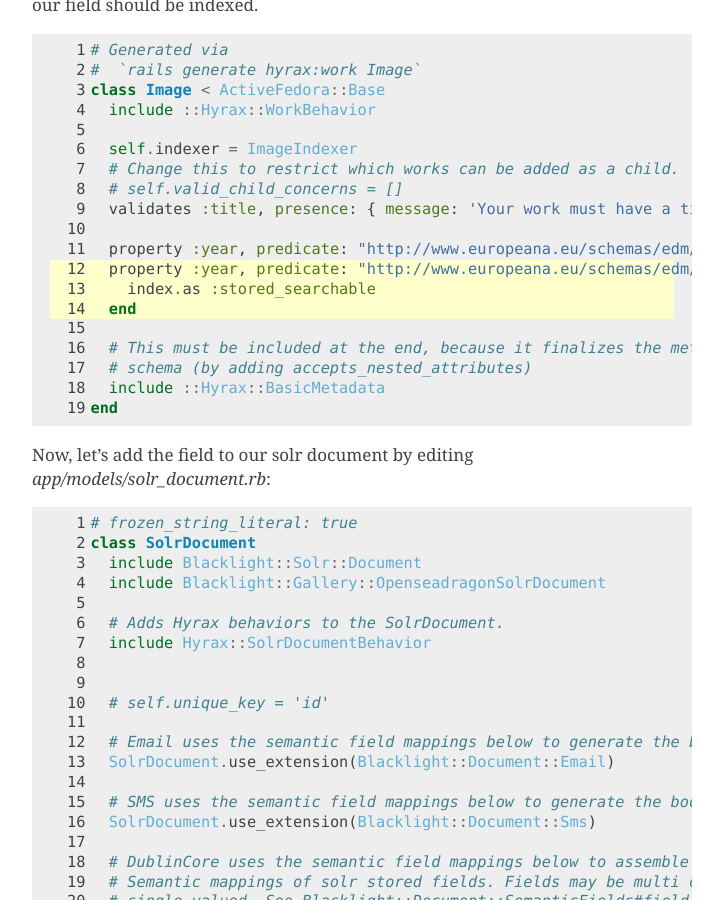
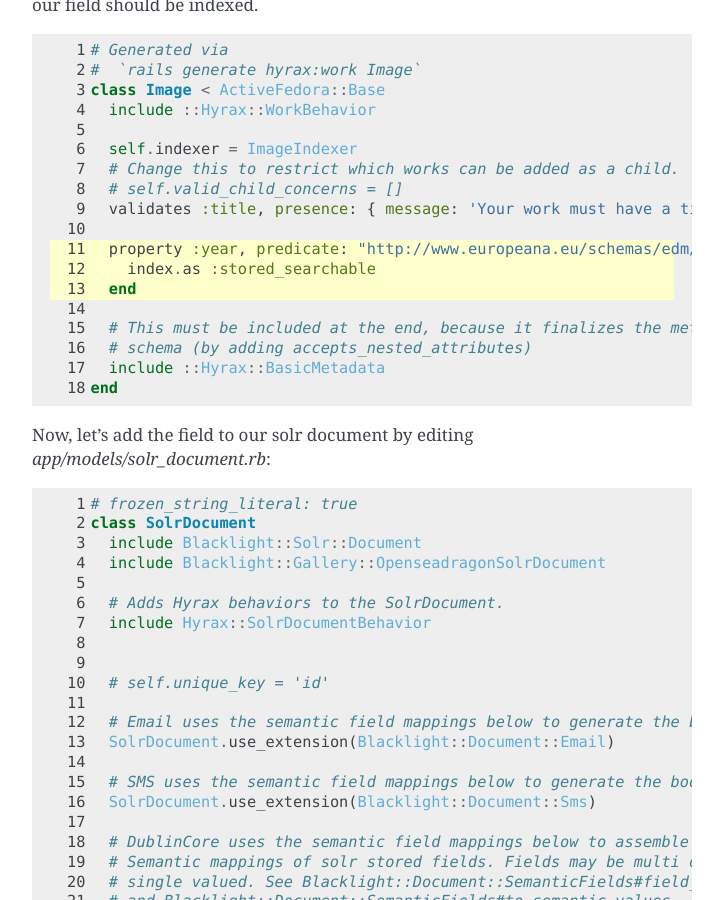
Before and after one commit to markpbaggett/utk_hyrax_review_docs, a Sphinx documentation site: the page built from docs/source/contents/4_working_in_hyrax.rst, in a window 1280 px wide and 900 px high, scrolled down 8397 px. Shown: the whole window, without its empty margins (388-1111 px from the left). Built offline with Sphinx 7.4.7, drawn with Linux system fonts in a browser that asks for light colours; part of the change alters nothing that is shown.

Commit message:
Remove duplicate year instruction.

```diff
--- a/docs/source/contents/4_working_in_hyrax.rst
+++ b/docs/source/contents/4_working_in_hyrax.rst
@@ -423,7 +423,7 @@ Let's open our image model (`app/models/image.rb`) and add instructions for how
 
 .. code-block:: ruby
     :linenos:
-    :emphasize-lines: 12-14
+    :emphasize-lines: 11-13
 
     # Generated via
     #  `rails generate hyrax:work Image`
@@ -435,7 +435,6 @@ Let's open our image model (`app/models/image.rb`) and add instructions for how
       # self.valid_child_concerns = []
       validates :title, presence: { message: 'Your work must have a title.' }
 
-      property :year, predicate: "http://www.europeana.eu/schemas/edm/year"
       property :year, predicate: "http://www.europeana.eu/schemas/edm/year" do |index|
         index.as :stored_searchable
       end
```
